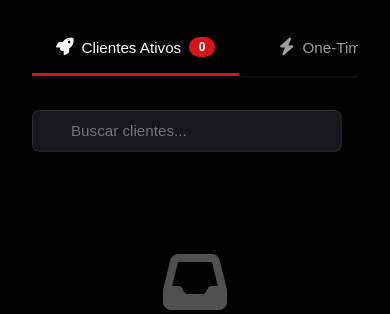
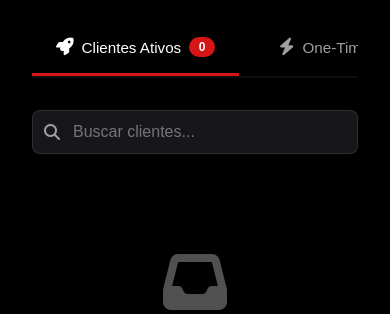
Before and after one commit to whoisgabreu/V4-Plataforma-Geral, a Flask app: page / in a window 390 px wide. Shown: the part 284-598 px from the top of the page. Run offline with Flask 3, Linux system fonts and the light colour scheme; the visitor is signed in with stand-in values (Sample User, id 1); data that the repository does not hold is empty.

Commit message:
ajustes font-size home

```diff
--- a/static/style/home.css
+++ b/static/style/home.css
@@ -703,7 +703,6 @@ option {
     }
     input {
         font-size: 16px;
-        transform: scale(0.95);
         transform-origin: left top;
     }
 
```
